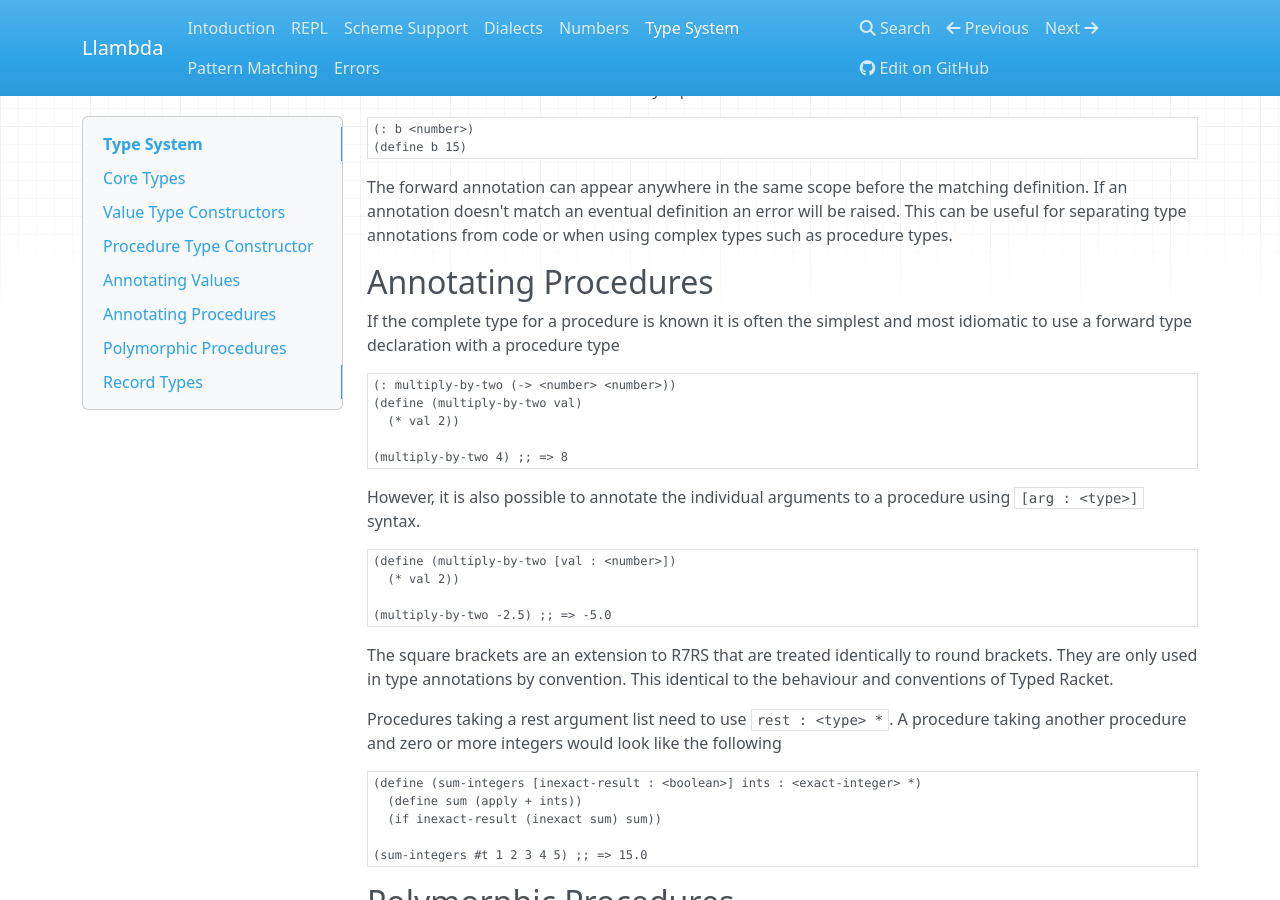
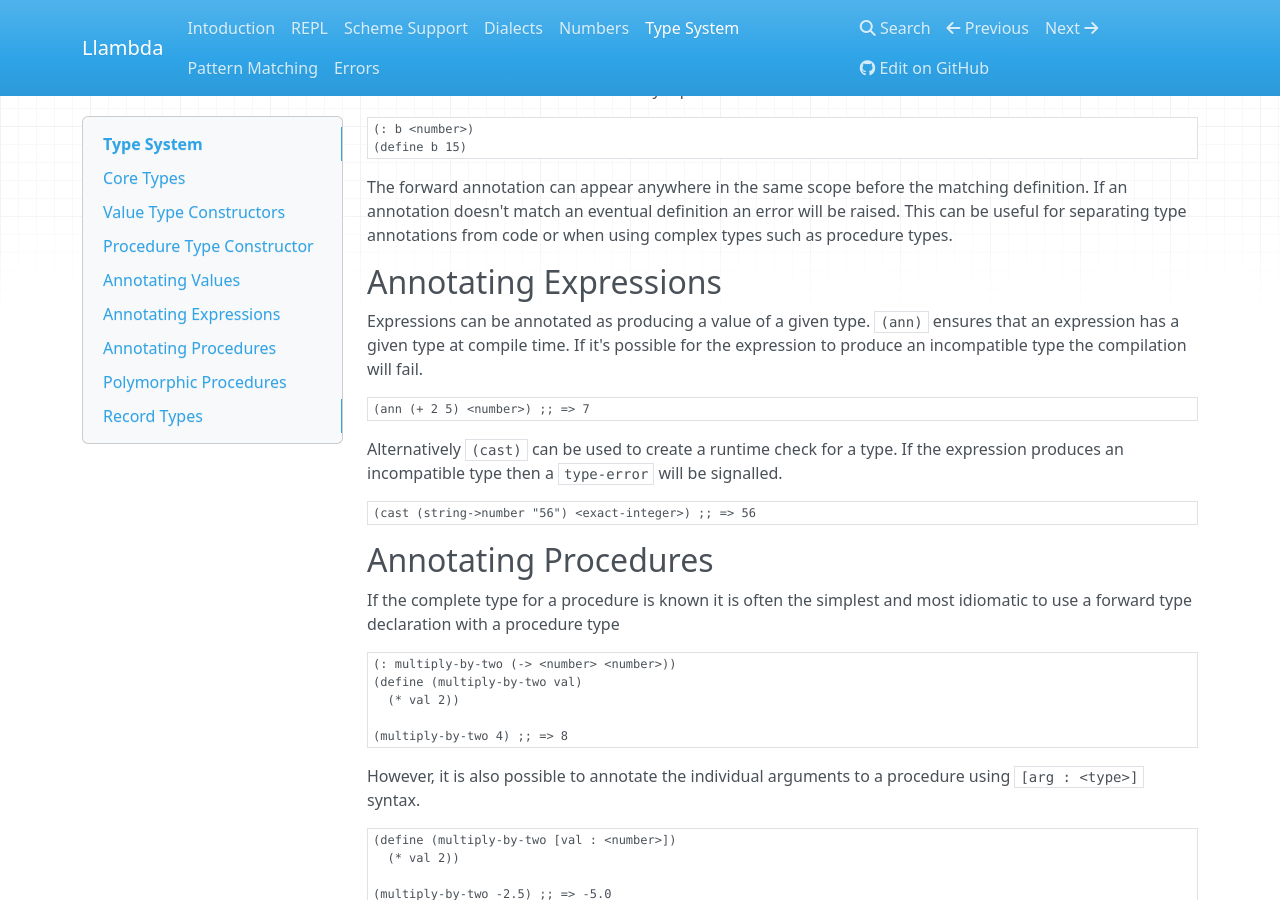
Before and after one commit to etaoins/llambda, an MkDocs documentation site: the page built from docs/types.md, in a window 1280 px wide and 900 px high, scrolled down 2788 px. Built offline with MkDocs 1.6.1, drawn with Linux system fonts in a browser that asks for light colours; nearby versions of some CDN libraries; old or Windows-style settings are respelled for this version of MkDocs.

Commit message:
docs: Add section about annotating expressions
This documents (ann) and (cast)

````diff
--- a/docs/types.md
+++ b/docs/types.md
@@ -84,6 +84,18 @@ Another way to annotate values that's common in the Lisp languages is by providi
 ```
 
 The forward annotation can appear anywhere in the same scope before the matching definition. If an annotation doesn't match an eventual definition an error will be raised. This can be useful for separating type annotations from code or when using complex types such as procedure types.
+
+Annotating Expressions
+----------------------
+Expressions can be annotated as producing a value of a given type. `(ann)` ensures that an expression has a given type at compile time. If it's possible for the expression to produce an incompatible type the compilation will fail.
+```racket
+(ann (+ 2 5) <number>) ;; => 7
+```
+
+Alternatively `(cast)` can be used to create a runtime check for a type. If the expression produces an incompatible type then a `type-error` will be signalled.
+```racket
+(cast (string->number "56") <exact-integer>) ;; => 56
+```
 
 Annotating Procedures
 ---------------------
````
